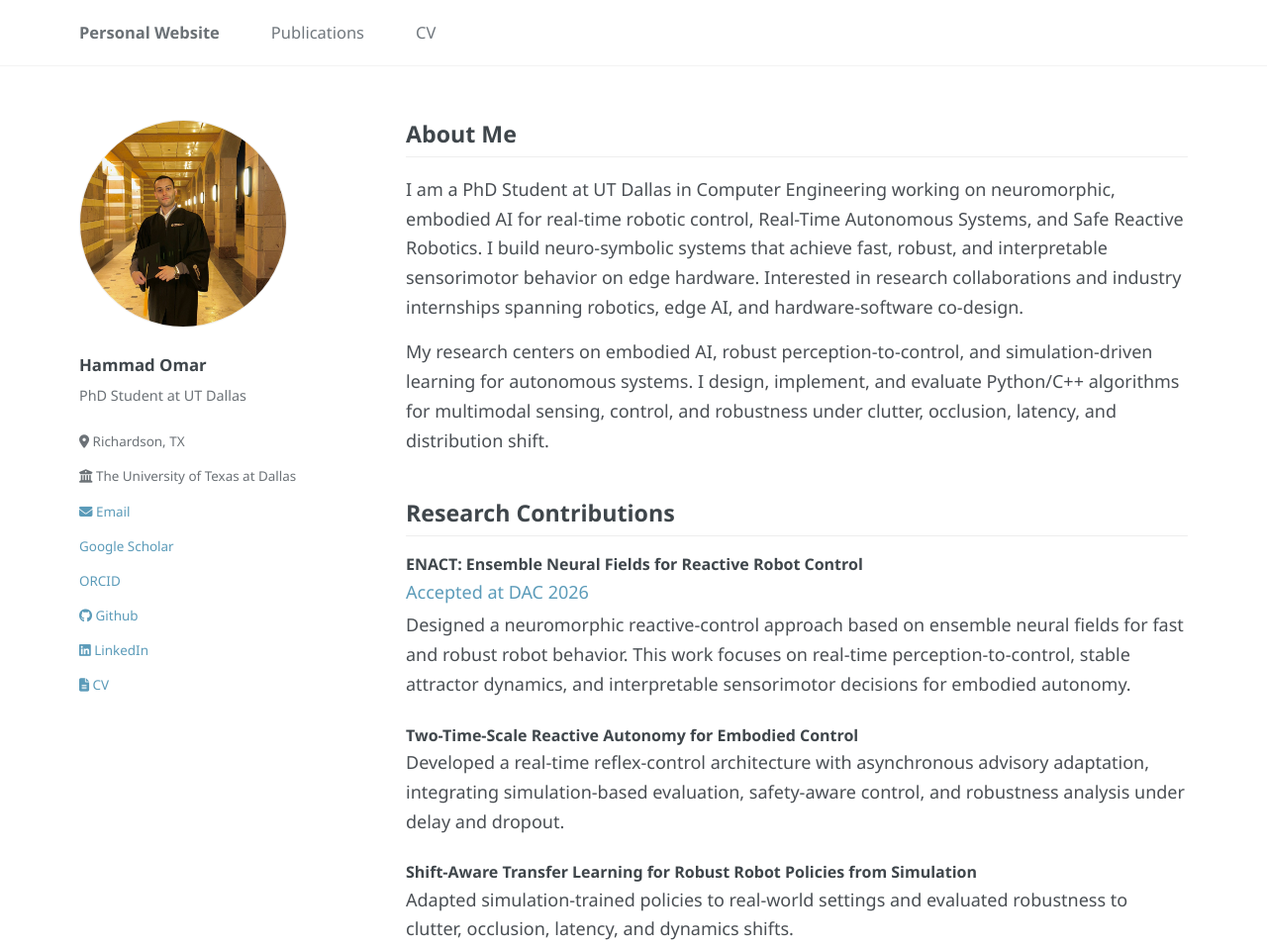
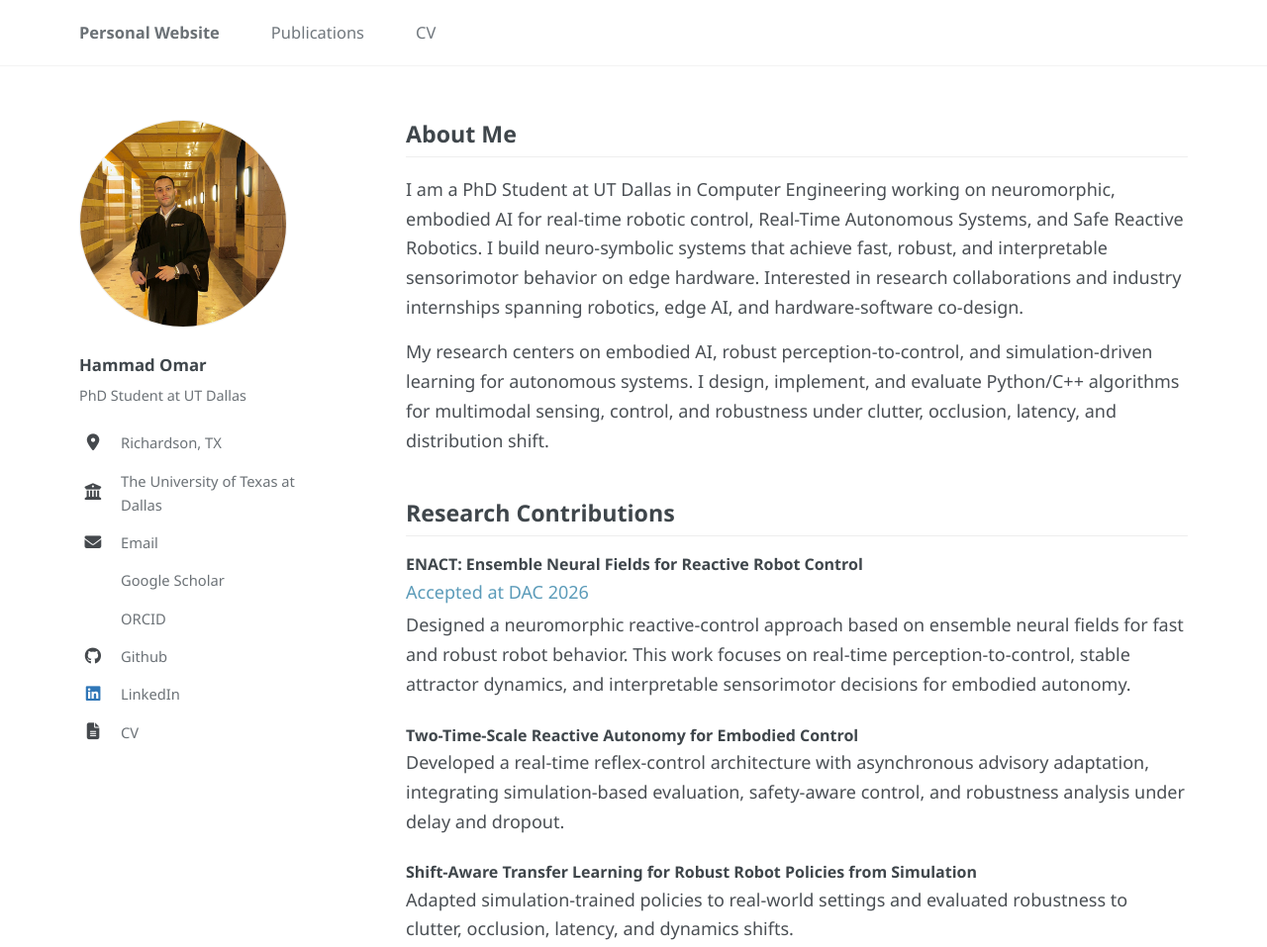
Before and after one commit to Hammadomar1/Hammadomar1.github.io, a plain HTML site: page index.html in a window 1280 px wide. Shown: the top 957 px of the page at 99% size. Drawn offline with Linux system fonts and the light colour scheme; some icons are missing.

Commit message:
Adjust profile links styles and add profile row

```diff
--- a/styles.css
+++ b/styles.css
@@ -108,15 +108,52 @@ a:hover {
 
 .profile-links {
   display: grid;
-  gap: 13px;
+  gap: 14px;
   margin: 0;
   padding: 0;
   list-style: none;
-  font-size: 0.84rem;
+  font-size: 0.92rem;
 }
 
 .profile-links li {
   display: block;
+}
+
+.profile-row {
+  display: grid;
+  grid-template-columns: 28px minmax(0, 1fr);
+  gap: 14px;
+  align-items: center;
+  color: var(--muted);
+}
+
+.profile-row i {
+  width: 28px;
+  color: #45494d;
+  font-size: 1.05rem;
+  line-height: 1;
+  text-align: center;
+}
+
+.profile-row .ai-google-scholar {
+  font-size: 1.12rem;
+}
+
+.profile-row .ai-orcid {
+  color: #a6ce39;
+  font-size: 1.16rem;
+}
+
+.profile-row .fa-linkedin {
+  color: #2f76b7;
+}
+
+.profile-links a:hover {
+  text-decoration: none;
+}
+
+.profile-links a:hover span {
+  text-decoration: underline;
 }
 
 .content {
```
